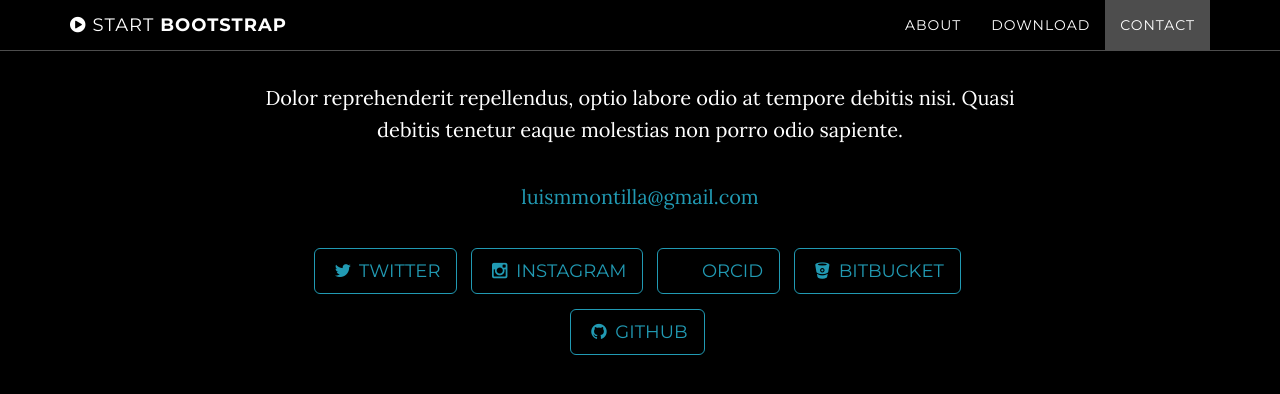
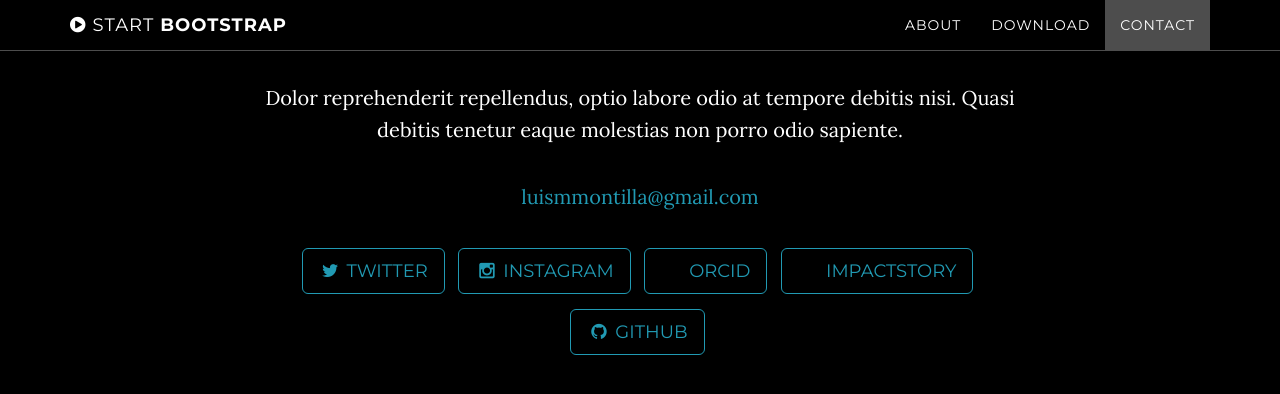
Before and after one commit to ejvalero/luismmontilla.github.io, a Jekyll site: the page built from index.html, in a window 1280 px wide and 900 px high, scrolled down 2712 px. Shown: the top 394 px of the window. Built offline with Jekyll 4.4.1, drawn with Linux system fonts in a browser that asks for light colours.

Commit message:
Update _config.yml

```diff
--- a/_config.yml
+++ b/_config.yml
@@ -20,8 +20,8 @@ social:
     url: https://www.instagram.com/luismmontilla/
   - title: orcid
     url:  https://orcid.org/0000-0002-7079-6775
-  - title: bitbucket
-    url: http://bitbucket.org/jekyll
+  - title: impactstory
+    url: https://profiles.impactstory.org/u/0000-0002-7079-6775
   - title: github
     url: https://github.com/IronSummitMedia/startbootstrap
 
```
